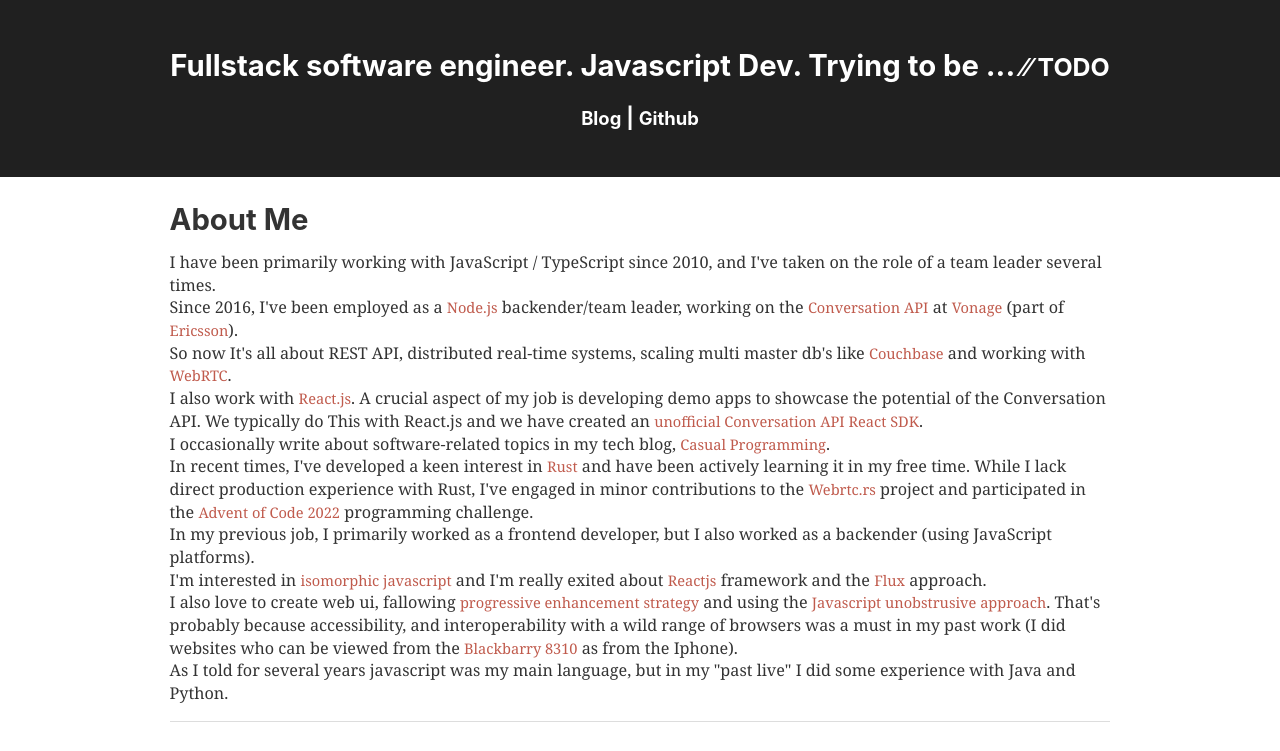
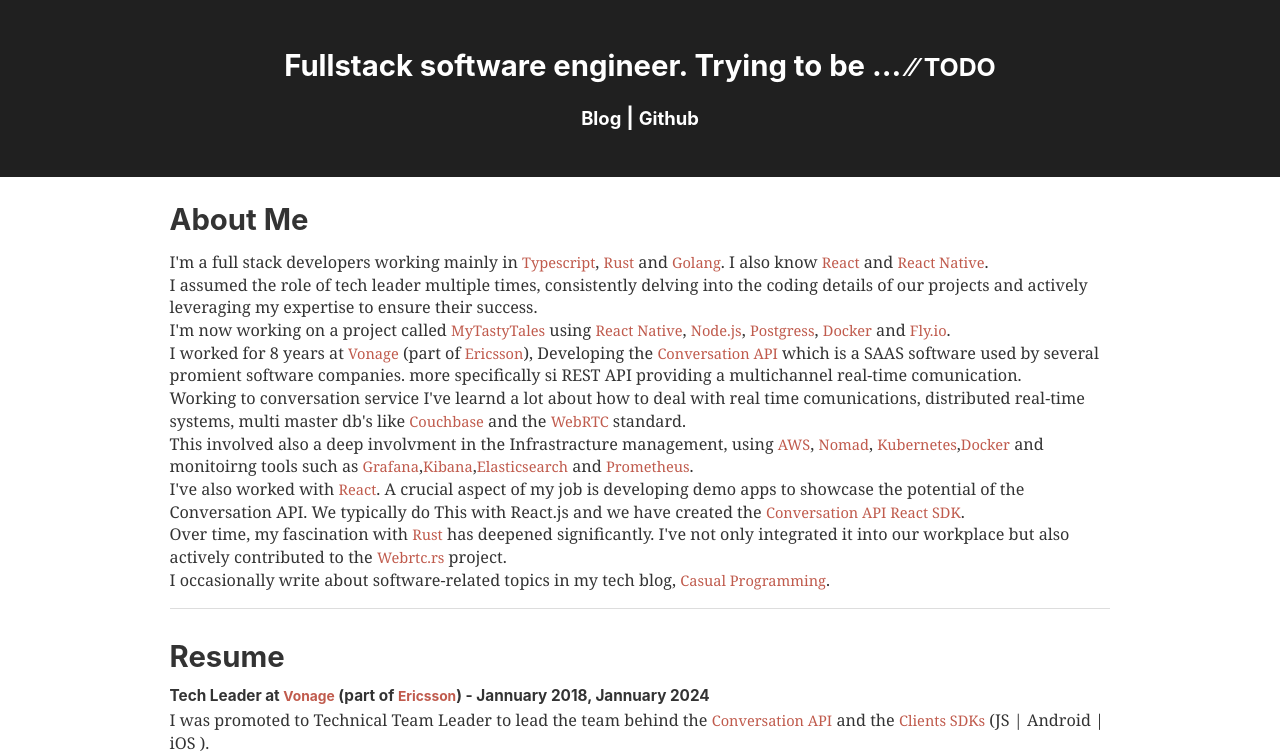
Before and after one commit to jurgob/jurgo-me, a Gatsby site: page / in a window 1280 px wide. Shown: the part 55-806 px from the top of the page. Built offline with nearby package versions, Linux system fonts and the light colour scheme; Gatsby itself is replaced by a stand-in of ours.

Commit message:
de-humble cv

```diff
--- a/src/components/header.js
+++ b/src/components/header.js
@@ -26,7 +26,7 @@
           <div className="header-for-print-image"  ><StaticImage src="../images/jurgo-icon.png" height="98" width="98" style={{borderRadius:"50px"}} /></div>
           <div className="header-for-print-texts"  >
             <h2 className="header-for-print-name">Jurgo Boemo </h2>
-            <h3 className="header-for-print-jobtitle">Fullstack software engineer. Javascript Developer </h3>
+            <h3 className="header-for-print-jobtitle">Fullstack software engineer.</h3>
           </div>
 
       </section>
--- a/src/components/layout.css
+++ b/src/components/layout.css
@@ -805,7 +805,7 @@
   }
 
   .column-center h5 {
-    font-size: .7em;
+    font-size: .9em;
   }
 
   .column-left .education  {
--- a/src/components/layout.js
+++ b/src/components/layout.js
@@ -30,7 +30,7 @@
       <Header siteTitle={data.site.siteMetadata?.title || `Title`} />
       <div>
         <section className="header-extension">
-            <h2 className="header-extension-title" > Fullstack software engineer. Javascript Dev. <span style={{whiteSpace: "nowrap"}} >Trying to be ...  <span style={{fontSize:"0.85em"}} >&frasl;&frasl;
+            <h2 className="header-extension-title" > Fullstack software engineer. <span style={{whiteSpace: "nowrap"}} >Trying to be ...  <span style={{fontSize:"0.85em"}} >&frasl;&frasl;
             TODO</span></span>
 
             <div className="header-extension-links" > <HeadLink href="https://casual-programming.com/" >Blog</HeadLink> | <HeadLink href="https://github.com/jurgob" >Github</HeadLink></div>
--- a/src/pages/index.js
+++ b/src/pages/index.js
@@ -5,32 +5,52 @@
 import Layout from "../components/layout"
 import Seo from "../components/seo"
 const SKILLS = {
-  JS : {name: "Javascript", href: "https://developer.mozilla.org/en-US/docs/Web/JavaScript" },
-  NODE : {name: "Node.js", href: "https://nodejs.org/en/" },
-  COUCHBASE : {name: "Couchbase", href: "https://www.couchbase.com/" },
-  SOCKETIO: {name: "Socket.io", href: "https://socket.io/" },
-  REACT : {name: "React", href: "https://reactjs.org/" },
-  TS: {name: "Typescript", href: "https://www.typescriptlang.org/" },
-  TURBO: {name: "TurboRepo", href: "https://turbo.build/" },
-  NEXT: {name: "Next.js", href: "https://nextjs.org/" },
-  FLY: {name: "Fly.io", href: "https://fly.io/" },
-  OPENAIAPI: {name: "OpenAI API", href: "https://beta.openai.com/" },
-  GOOGLETTS: {name: "Google TTS", href: "https://cloud.google.com/text-to-speech" },
-  GOOGLEASR: {name: "Google ASR", href: "https://cloud.google.com/speech-to-text" },
-  CSS: {name: "CSS", href: "https://developer.mozilla.org/en-US/docs/Web/CSS" },
-  DISTRIBUTED: {name: "Distributed Systems", href: "https://en.wikipedia.org/wiki/Distributed_computing" },
-  APIDESING: {name: "REST API Design", href: "https://en.wikipedia.org/wiki/REST" },
-  WEBRTC: {name: "WebRTC", href: "https://webrtc.org/" },
-  JQUERY: {name: "Jquery", href: "https://jquery.com/" },
+  JS : {name: "Javascript", href: "https://developer.mozilla.org/en-US/docs/Web/JavaScript", rank: 10},
+  TYPESCRIPT : {name: "Typescript", href: "https://www.typescriptlang.org/", rank: 10 },
+  NODE : {name: "Node.js", href: "https://nodejs.org/en/", rank: 10 },
+  REACT : {name: "React", href: "https://reactjs.org/",rank: 10 },
+  REACT_NATIVE: {name: "React Native", href: "https://reactnative.dev/",rank: 10 },
+  RUST: {name: "Rust", href: "https://www.rust-lang.org/",rank: 9 },
+  AWS: {name: "AWS", href: "https://aws.amazon.com/" ,rank: 9},
+  DOCKER: {name: "Docker", href: "https://www.docker.com/", rank: 8 },
+  KUBERNETES: {name: "Kubernetes", href: "https://kubernetes.io/", rank: 8 },
+  EXPO: {name: "Expo", href: "https://expo.dev",rank: 6 },
+  DISTRIBUTED: {name: "Distributed Systems", href: "https://en.wikipedia.org/wiki/Distributed_computing", rank: 8 },
+  NEXT: {name: "Next.js", href: "https://nextjs.org/" ,rank: 7},
+  APIDESING: {name: "REST API Design", href: "https://en.wikipedia.org/wiki/REST", rank: 7 },
+  WEBRTC: {name: "WebRTC", href: "https://webrtc.org/", rank: 6 },
+  COUCHBASE : {name: "Couchbase", href: "https://www.couchbase.com/", rank: 6 },
+  SOCKETIO: {name: "Socket.io", href: "https://socket.io/",rank: 6 },
+  GOLANG: {name: "Golang", href: "https://golang.org/" ,rank: 4},
+  POSTGRESS: {name: "Postgress", href: "https://www.postgresql.org/", rank: 4 },
+  NIGHTWATCH: {name: "Nightwatch.js", href: "https://nightwatchjs.org/", rank: 3 },
+  GRAFANA: {name: "Grafana", href: "https://grafana.com/",rank: 3 },
+  ELASTICSEARCH: {name: "Elasticsearch", href: "https://www.elastic.co/", rank: 3 },
+  KIBANA: {name: "Kibana", href: "https://www.elastic.co/kibana", rank: 3 },
+  PROMETHEUS: {name: "Prometheus", href: "https://prometheus.io/", rank: 3 },
+  TURBO: {name: "TurboRepo", href: "https://turbo.build/" ,rank: 3},
+  FLY: {name: "Fly.io", href: "https://fly.io/",rank: 3 },
+  NOMAD: {name: "Nomad", href: "https://www.nomadproject.io/", rank: 3 },
+  OPENAIAPI: {name: "OpenAI API", href: "https://beta.openai.com/" ,rank: 3},
+  GOOGLETTS: {name: "Google TTS", href: "https://cloud.google.com/text-to-speech" ,rank: 3},
+  GOOGLEASR: {name: "Google ASR", href: "https://cloud.google.com/speech-to-text" ,rank: 3},
+  CSS: {name: "CSS", href: "https://developer.mozilla.org/en-US/docs/Web/CSS" ,rank: 3},
+  JQUERY: {name: "Jquery", href: "https://jquery.com/", rank: 1 },
+
 }
 
+const Skl = ({skill}) => {
+  const {name, href} = skill;
+  return (<A href={href} >{name} </A>)
+};
+
+
 const A = ({href, children, style,className}) => {
-  return (
-    <a
+  return (<a
+      style={{display:"inline-block", ...style}}
       className={className}
       href={href}
-    >{children}</a>
-  )
+    >{children}</a>)
 }
 
 const Section = ({children, title, className}) => {
@@ -190,28 +210,39 @@
       <ColumnCenter>
         <Section title="About Me" >
           <F>
-            <P>I have been primarily working with JavaScript / TypeScript since 2010, and I've taken on the role of a team leader several times.</P>
-            <P>Since 2016, I've been employed as a <A href="https://nodejs.org/en/" >Node.js</A> backender/team leader, working on the <A href="https://www.vonage.co.uk/communications-apis/conversation/">Conversation API</A> at <A href="https://www.vonage.co.uk/" >Vonage</A> (part of <A href="https://www.ericsson.com/" >Ericsson</A>).</P>
-            <P>So now It's all about REST API, distributed real-time systems, scaling multi master db's like <A href="https://www.couchbase.com/">Couchbase</A> and working with <A href="https://en.wikipedia.org/wiki/WebRTC" >WebRTC</A>.</P>
+             <P>I'm a full stack developers working mainly in <Skl skill={SKILLS.TYPESCRIPT} />, <Skl skill={SKILLS.RUST} /> and <Skl skill={SKILLS.GOLANG} />. I also know <Skl skill={SKILLS.REACT} /> and <Skl skill={SKILLS.REACT_NATIVE} />.</P>
 
-            <P>I also work with <A href="https://reactjs.org/">React.js</A>.  A crucial aspect of my job is developing demo apps to showcase the potential of the Conversation API. We typically do This with React.js and
-               we have created an <A href="https://github.com/jurgob/reference-client_sdk-ios-android-js-node-deno-usecases/tree/main/packages/client-sdk-react" >unofficial Conversation API React SDK</A>.</P>
+            <P>I assumed the role of tech leader multiple times, consistently delving into the coding details of our projects and actively leveraging my expertise to ensure their success.</P>
+
+            <P>I'm now working on a project called <A href="https://mytastytales.com">MyTastyTales</A> using <Skl skill={SKILLS.REACT_NATIVE} />, <Skl skill={SKILLS.NODE}/>, <Skl skill={SKILLS.POSTGRESS} />, <Skl skill={SKILLS.DOCKER} /> and <Skl skill={SKILLS.FLY} />.</P>
+
+            <P>I worked for 8 years at <A href="https://www.vonage.co.uk/" >Vonage</A> (part of <A href="https://www.ericsson.com/" >Ericsson</A>),
+            Developing the  <A href="https://www.vonage.co.uk/communications-apis/conversation/">Conversation API</A>  which is a SAAS software used by several promient software companies. more specifically si REST API providing a  multichannel real-time comunication.</P>
+            <P>Working to conversation service I've learnd a lot about how to deal with real time comunications, distributed real-time systems, multi master db's like <A href="https://www.couchbase.com/">Couchbase</A> and the <Skl skill={SKILLS.WEBRTC} /> standard.</P>
+            <P>This involved also a deep involvment in the Infrastracture management, using <Skl skill={SKILLS.AWS}/>, <Skl skill={SKILLS.NOMAD}/>, <Skl skill={SKILLS.KUBERNETES}/>,<Skl skill={SKILLS.DOCKER}/> and monitoirng tools such as <Skl skill={SKILLS.GRAFANA}/>,<Skl skill={SKILLS.KIBANA}/>,<Skl skill={SKILLS.ELASTICSEARCH}/> and <Skl skill={SKILLS.PROMETHEUS}/>.</P>
+            <P>I've also worked with <Skl skill={SKILLS.REACT} />.  A crucial aspect of my job is developing demo apps to showcase the potential of the Conversation API.
+            We typically do This with React.js and we have created the <A href="https://github.com/jurgob/reference-client_sdk-ios-android-js-node-deno-usecases/tree/main/packages/client-sdk-react" >Conversation API React SDK</A>.</P>
+            <P>Over time, my fascination with <Skl skill={SKILLS.RUST} /> has deepened significantly. I've not only integrated it into our workplace
+            but also actively contributed to the <A href="https://github.com/webrtc-rs/webrtc">Webrtc.rs</A> project.</P>
+
             <P>I occasionally write about software-related topics in my tech blog, <A href="https://casual-programming.com/">Casual Programming</A>.</P>
-            <P>In recent times, I've developed a keen interest in <A href="https://www.rust-lang.org/">Rust</A> and have been actively learning it in my free time. While I lack direct production experience with Rust, I've engaged in minor contributions to the <A href="https://github.com/webrtc-rs/webrtc">Webrtc.rs</A> project and participated in the <A href="https://github.com/jurgob/aoc2022" >Advent of Code 2022</A> programming challenge.</P>
-            <P>In my previous job, I primarily worked as a frontend developer, but I also worked as a backender (using JavaScript platforms).</P>
+
+            {/* <P>In my previous job, I primarily worked as a frontend developer, but I also worked as a backender (using JavaScript platforms). </P>
+
             <P>I'm interested in  <A href="https://en.wikipedia.org/wiki/Isomorphic_JavaScript" >isomorphic javascript</A> and I'm really exited about <A href="https://reactjs.org/">Reactjs</A> framework and the <A href="https://facebook.github.io/flux/">Flux</A> approach.</P>
+
             <P>I also love to create web ui, fallowing <A href="https://en.wikipedia.org/wiki/Progressive_enhancement" > progressive enhancement strategy</A> and using the <A href="https://www.w3.org/wiki/The_principles_of_unobtrusive_JavaScript">Javascript unobstrusive approach</A>.
             That's probably because accessibility, and interoperability with a wild range of browsers was a must in my past work (I did websites who can be viewed from the <A href="https://www.gsmarena.com/blackberry_curve_8310-2050.php" >Blackbarry 8310</A> as from the Iphone).
             </P>
-            <P>As I told for several years javascript was my main language, but in my "past live" I did some experience with Java and Python.</P>
+            <P>As I told for several years javascript was my main language, but in my "past live" I did some experience with Java and Python.</P> */}
           </F>
         </Section>
 
         <Section title="Resume" >
           <ResumeLine
-            title={<F>Team Leader at <A href="https://www.vonage.co.uk/" >Vonage</A> (part of <A href="https://www.ericsson.com/" >Ericsson</A>)</F>}
+            title={<F>Tech Leader at <A href="https://www.vonage.co.uk/" >Vonage</A> (part of <A href="https://www.ericsson.com/" >Ericsson</A>)</F>}
             start=" Jannuary 2018"
-            end="Present"
+            end="Jannuary 2024"
             desc={<F>
               I was promoted to Technical Team Leader to lead the team behind the <A href="https://developer.nexmo.com/conversation/overview" >Conversation API</A> and the <A href="https://developer.nexmo.com/client-sdk/overview"> Clients SDKs </A> (JS | Android | iOS ). <br />
               As a team leader, I spearheaded the design and execution of real-time communication solutions, scaled mission-critical databases, and designed REST APIs and SDKs, all within the context of a SAAS platform serving prominent software companies.<br />
@@ -219,19 +250,43 @@
               This required me to work very closely with product and be a key contributor to the  tech strategy and business direction of the project.<br />
               This role demanded close collaboration with various teams, including SRE (Site Reliability Engineering), Devrel (Developer Relations), Tech Support, and Presales.<br />
               As a team leader, I often extended my collaboration to working directly with our customers' development teams, pairing up to help them design and optimize their solutions.
+              I Worked in a cross-functional team of 40 engineers, direclty leading 10 of them, working across the full SDLC. <br />
+              I also Worked in an higly flexible Agile Kanban process, with a strong focus on continuous delivery and continuous improvement.
+              <br /><b>Personal achivement:</b>
+              <br /> - Designed and lead the implementation of integrating the IM channels (SMS, Facebook, Whatsapp) with the Conversation API.
+              <br /> - Designed and lead the implementationof increasing the allowed partecipand in a conversation from 20 to 3000.
+              <br /> - Fixed security vulnerabilities on both our Docker images and our Node.js code.
+              <br /> - Partecipate to the Desing and effort of The system migration from Cloudflare to <Skl skill={SKILLS.AWS} /> and <Skl skill={SKILLS.NOMAD} /> / <Skl skill={SKILLS.KUBERNETES} />.
+              <br /> - Designed and implemented metrics and kibana dashboard used to monitor the api in order to reduce MTTR and MTTR during incidents.
+              <br /> - Designed and lead the implementation of the new Cross Platrorm SDK (JS | Android | iOS). Using a flux architecture.
+              <br /> - Designed and lead the implementation of Cross Platrorm SDK Testing Strategy.
+              <br /> - Personally implemented several example application of how to use the Conversation API.
+
             </F>}
           />
           <ResumeLine
             title={<F>Node.js API developer at <A href="https://www.vonage.co.uk/communications-apis/campaigns/nexmo-is-now-vonage-apis" >Nexmo</A> (a <A href="https://www.vonage.co.uk/" >Vonage</A> company)</F>}
             start=" November 2016"
             end="December 2017"
-            desc={<F>I was Hired as a Node.js developer to work on the <A href="https://developer.nexmo.com/conversation/overview" >Conversation API</A>  And the <A href="https://developer.nexmo.com/sdk/stitch/javascript/index">Javascript Client SDK.</A></F>}
+            desc={<F>
+              I was Hired as a Node.js developer to work on the <A href="https://developer.nexmo.com/conversation/overview" >Conversation API</A>  And the <A href="https://developer.nexmo.com/sdk/stitch/javascript/index">Javascript Client SDK.</A>
+              The api was a POC with some onboarded customers, I was the first senior developer working on it, and I was responsible for scaling the api.
+              <br/><b>Personal achivement:</b>
+              <br /> - introduced test driven development in the team. I wrote the first test and I lead the effort of moving the code coverage from 0 to 80%.
+              <br /> - implemented the in-app voice feature on the backend. working very closely with the client SDK team and the voice experts.
+              <br /> - implemented the designe and lead the effort of redusinng the response time of the api from 1.5s to 300ms.
+              </F>}
           />
           <ResumeLine
             title={<F>Senior Front End Developer at <A href="https://www.crunchbase.com/organization/workdigital" >Workdigital</A> (a <A href="https://dhigroupinc.com/home/default.aspx" >DHI</A> company)</F>}
             start="November 2014"
             end="November 2016"
-            desc="I was Hired as Senior Frontend developer at Workdigital, a fast-growing start up based in London."
+            desc={<F>
+              I was Hired as Senior Frontend developer at Workdigital, a fast-growing start up based in London.
+              <br /><b>Personal achivement:</b>
+              <br /> - I've introduced <Skl skill={SKILLS.REACT} /> in the company, Implementing from scratch An internal portal.
+              <br /> - I've designed and Implementing E2E tests inside the company using <Skl skill={SKILLS.NIGHTWATCH} />.
+              </F>}
           />
           <ResumeLine
             title={<F>Fullstack Developer as Freelencer</F>}
@@ -287,22 +342,22 @@
             <F>The Conversation API enables you to build conversation features where communication can take place across multiple mediums including IP Messaging, PSTN Voice, SMS and WebRTC Audio and Video.</F>
           </ProjectLine>
           <ProjectLine title="Client SDK JS" href="https://developer.nexmo.com/sdk/stitch/javascript/index"
-            skills={[SKILLS.TS, SKILLS.SOCKETIO, SKILLS.WEBRTC]}
+            skills={[SKILLS.TYPESCRIPT, SKILLS.SOCKETIO, SKILLS.WEBRTC]}
           >
             <F>Vonage Client SDK allows you to build Programmable Conversation applications.</F>
           </ProjectLine>
           <ProjectLine title="A Contact Center example app" href="https://github.com/jurgob/reference-client_sdk-ios-android-js-node-deno-usecases/tree/main/contact-center"
-            skills={[SKILLS.TS, SKILLS.NODE, SKILLS.NEXT, SKILLS.TURBO]}
+            skills={[SKILLS.TYPESCRIPT, SKILLS.NODE, SKILLS.NEXT, SKILLS.TURBO]}
           >
             <F>An example of how to implement a very simple contact center. Customer would interract with it via SMS or facebook page, agents would respond using the browser</F>
           </ProjectLine>
           <ProjectLine title="A Multichannel chat app" href="https://github.com/jurgob/reference-client_sdk-ios-android-js-node-deno-usecases/tree/main/multichannel-app"
-            skills={[SKILLS.TS, SKILLS.NODE, SKILLS.NEXT, SKILLS.TURBO, SKILLS.GOOGLEASR, SKILLS.GOOGLETTS, SKILLS.OPENAIAPI, SKILLS.FLY]}
+            skills={[SKILLS.TYPESCRIPT, SKILLS.NODE, SKILLS.NEXT, SKILLS.TURBO, SKILLS.GOOGLEASR, SKILLS.GOOGLETTS, SKILLS.OPENAIAPI, SKILLS.FLY]}
           >
             <F>A DYI slack like app, where you can use inapp voice, pstn voice, chat, facebook message, whatsapp and sms. You can also "talk" with openai </F>
           </ProjectLine>
           <ProjectLine title="Conversation API React SDK (experimental)" href="https://github.com/jurgob/reference-client_sdk-ios-android-js-node-deno-usecases/tree/main/packages/client-sdk-react"
-            skills={[SKILLS.TS, SKILLS.REACT]}
+            skills={[SKILLS.TYPESCRIPT, SKILLS.REACT]}
           >
             <F>An experimenta Conversation API React SDK. It's a set of React widget and tools that allows customer to quickly Integrate chat and voice in their applications.</F>
           </ProjectLine>
@@ -352,7 +407,7 @@
 <ResumeLine
 
   desc={<F>
-      <Skills skills={[SKILLS.JS, SKILLS.NODE, SKILLS.TS, SKILLS.COUCHBASE, SKILLS.APIDESING, SKILLS.DISTRIBUTED, SKILLS.REACT, SKILLS.NEXT]} />
+      <Skills skills={Object.values(SKILLS).filter(s => s.rank > 3).sort((a,b)=> b.rank - a.rank)} />
     </F>}
 />
 </Section>)
```
Also changed, not shown: 2 other files.
